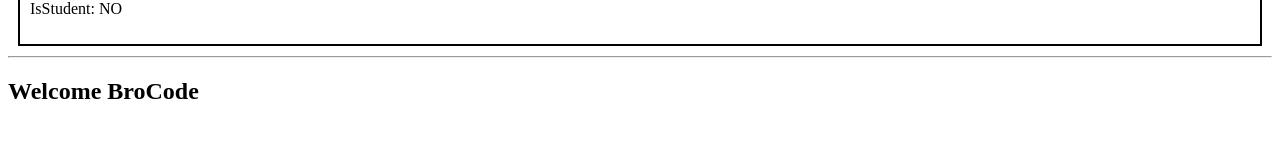
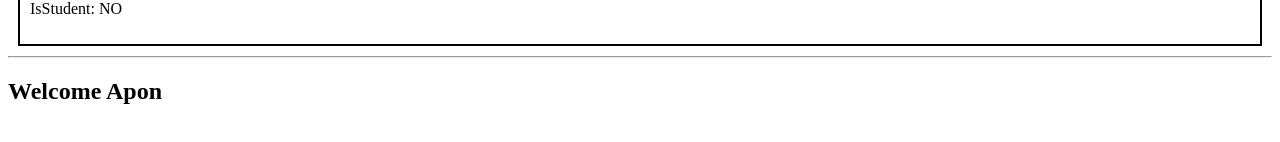
Before and after one commit to rakibulapon46/React-JS, a React (Vite) app in the folder 11/my-react-app/: page / in a window 1280 px wide. Shown: the part 258-400 px from the top of the page. Built offline with nearby package versions, Linux system fonts and the light colour scheme.

Commit message:
update usergreeting

```diff
--- a/11/my-react-app/src/App.jsx
+++ b/11/my-react-app/src/App.jsx
@@ -9,7 +9,7 @@ function App() {
      <Student name="Apon" age={18} isStudent={true}/>
      <Student/>
      <hr />
-     <UserGreeting isLoggedIn={true} username="BroCode" />
+     <UserGreeting isLoggedIn={true} username="Apon" />
     </>
   )
 }
```
